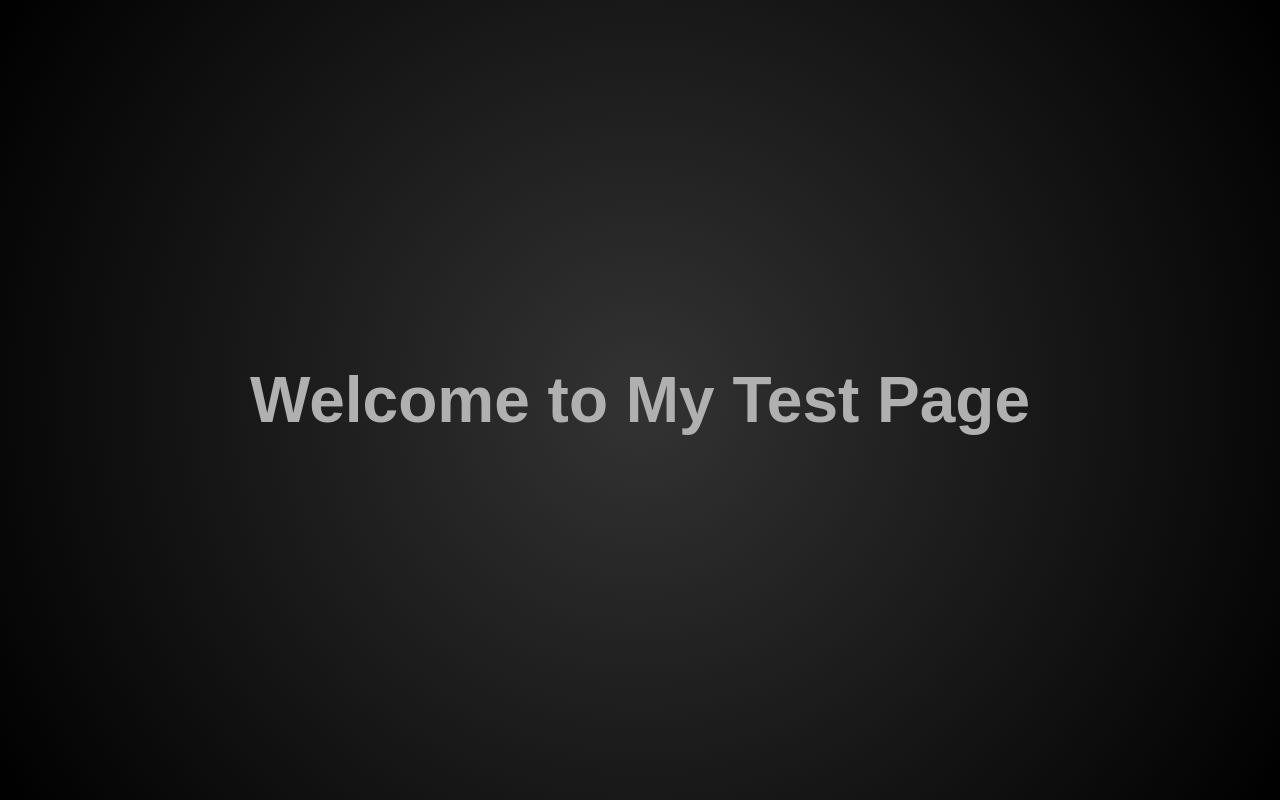
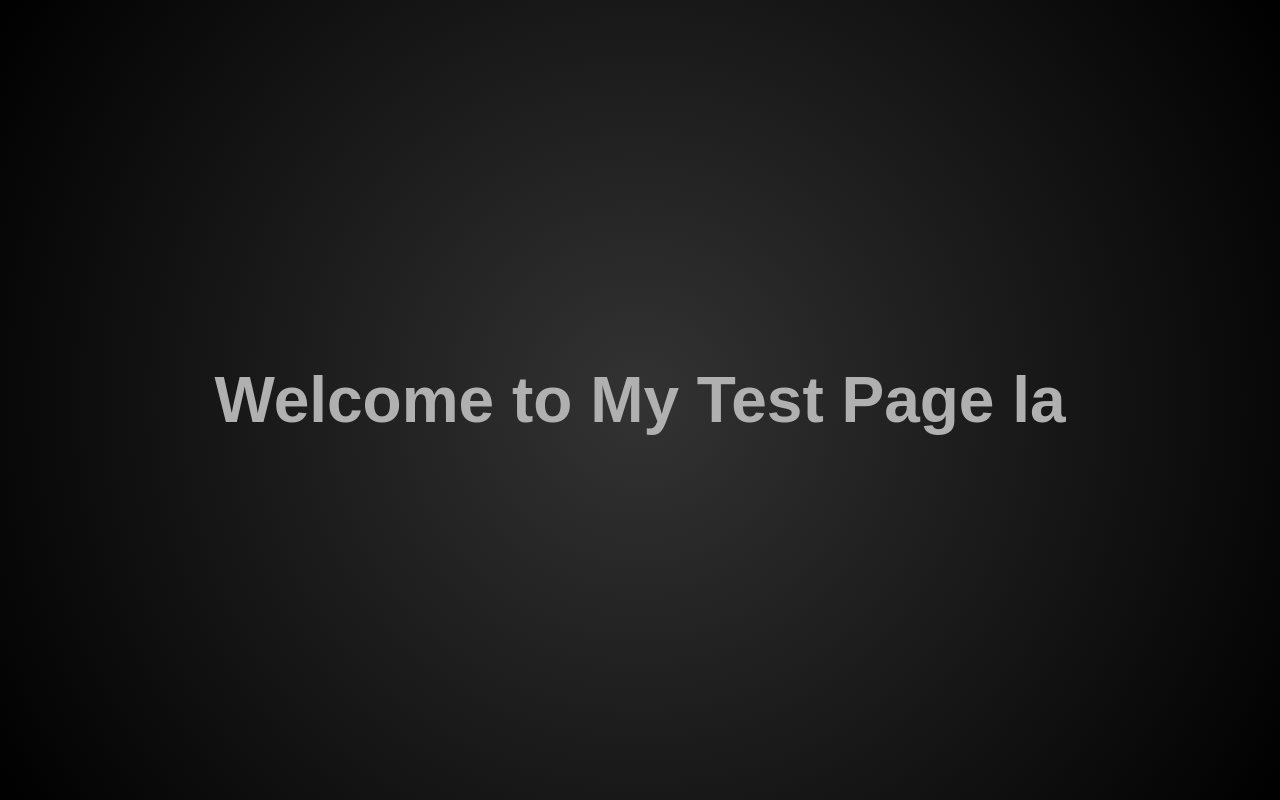
Before and after one commit to ee2k/ee2k.github.io, a plain HTML site: page index.html in a window 1280 px wide. Drawn offline with Linux system fonts and the light colour scheme.

Commit message:
Update index.html

```diff
--- a/index.html
+++ b/index.html
@@ -28,6 +28,6 @@
     </style>
 </head>
 <body>
-    <h1>Welcome to My Test Page</h1>
+    <h1>Welcome to My Test Page la</h1>
 </body>
 </html>
```
